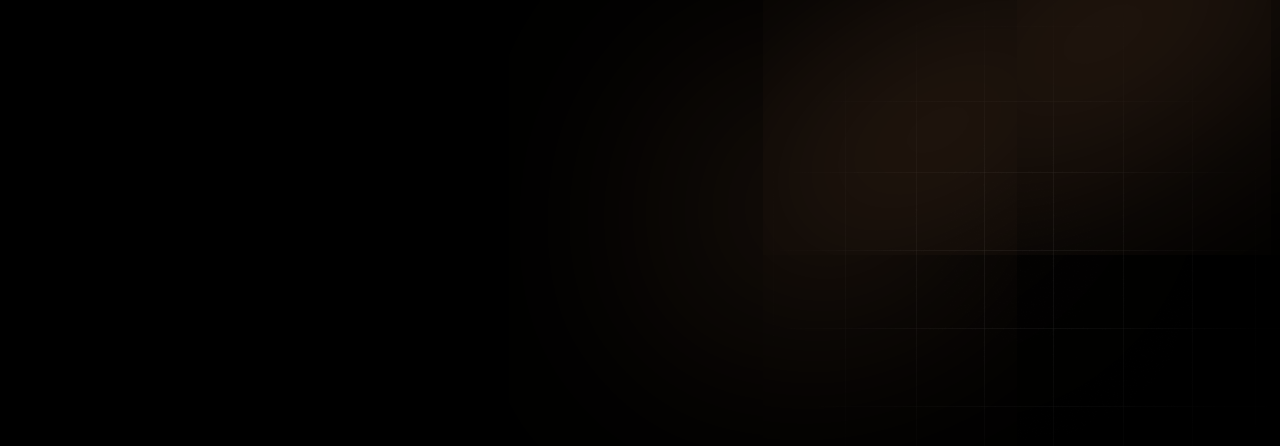
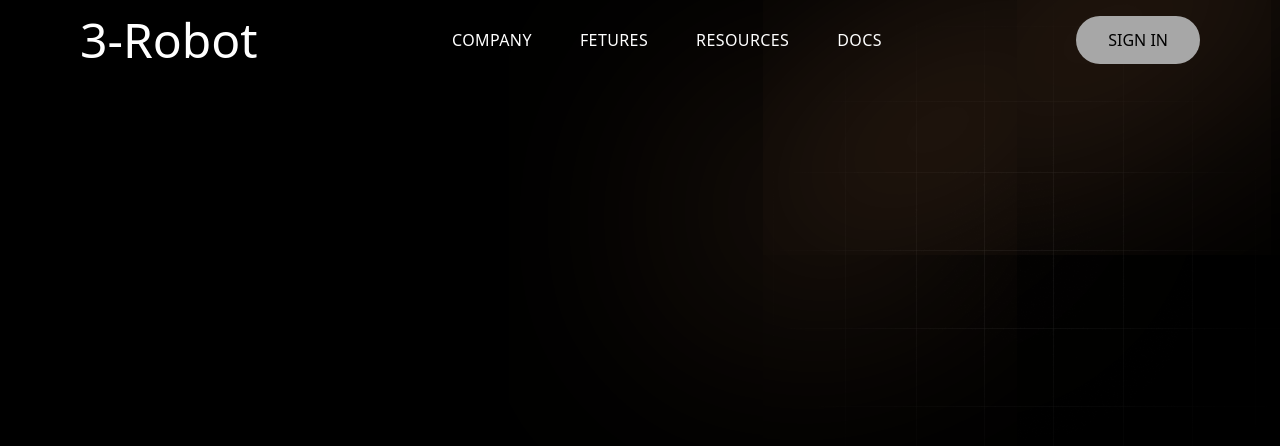
Before and after one commit to mohd-tahzeeb-khan/3d-Landing-Page, a React (Vite) app in the folder Robot Developer/: page / in a window 1280 px wide. Shown: the top 446 px of the page. Built offline with nearby package versions, Linux system fonts and the light colour scheme.

Commit message:
import the header in the App.jsx file

```diff
--- a/Robot Developer/src/App.jsx
+++ b/Robot Developer/src/App.jsx
@@ -1,8 +1,9 @@
 import React from 'react'
-
+import Header from './components/header'
 const App = () => {
   return (
     <>
+    <Header/>
       <main>
       {/* Gradient Image */}
       <img className='absolute top-0 right-0 opacity-60 -z-10 ' src='/assets/gradient.png' alt='Gradient Image'/>
```
